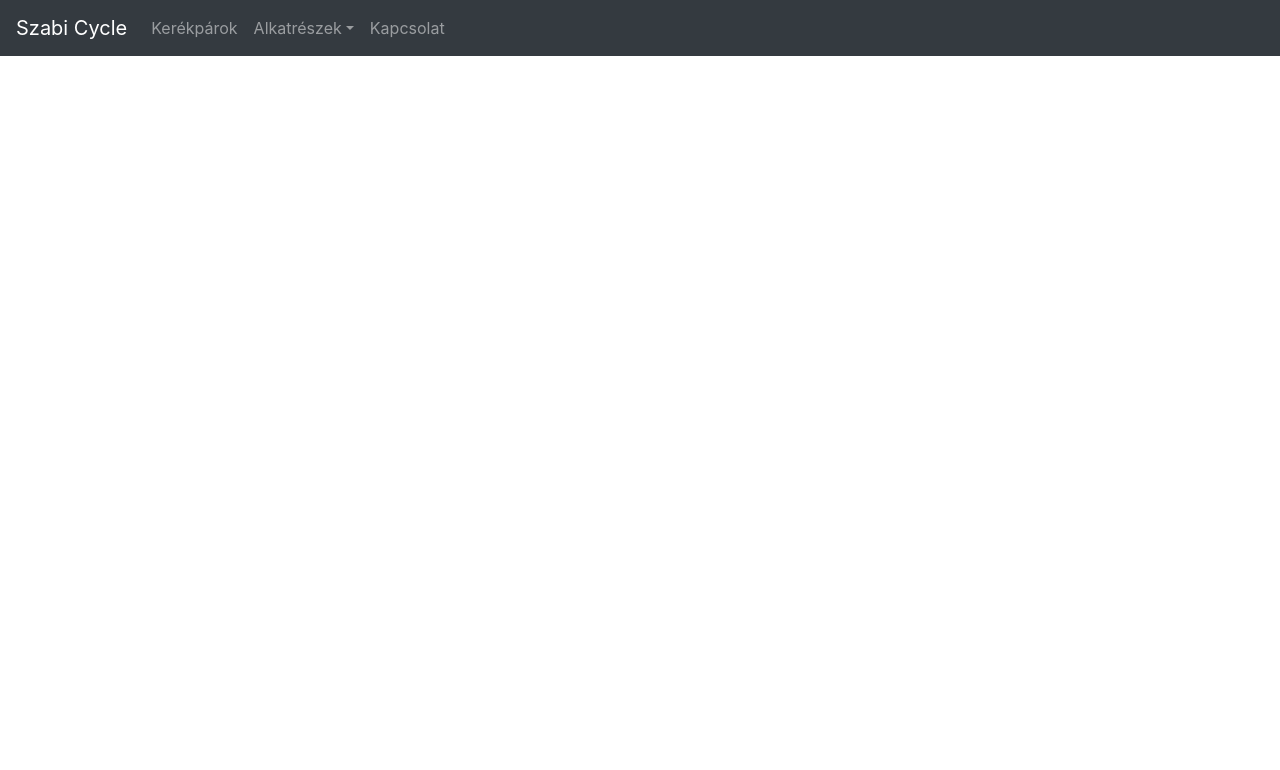
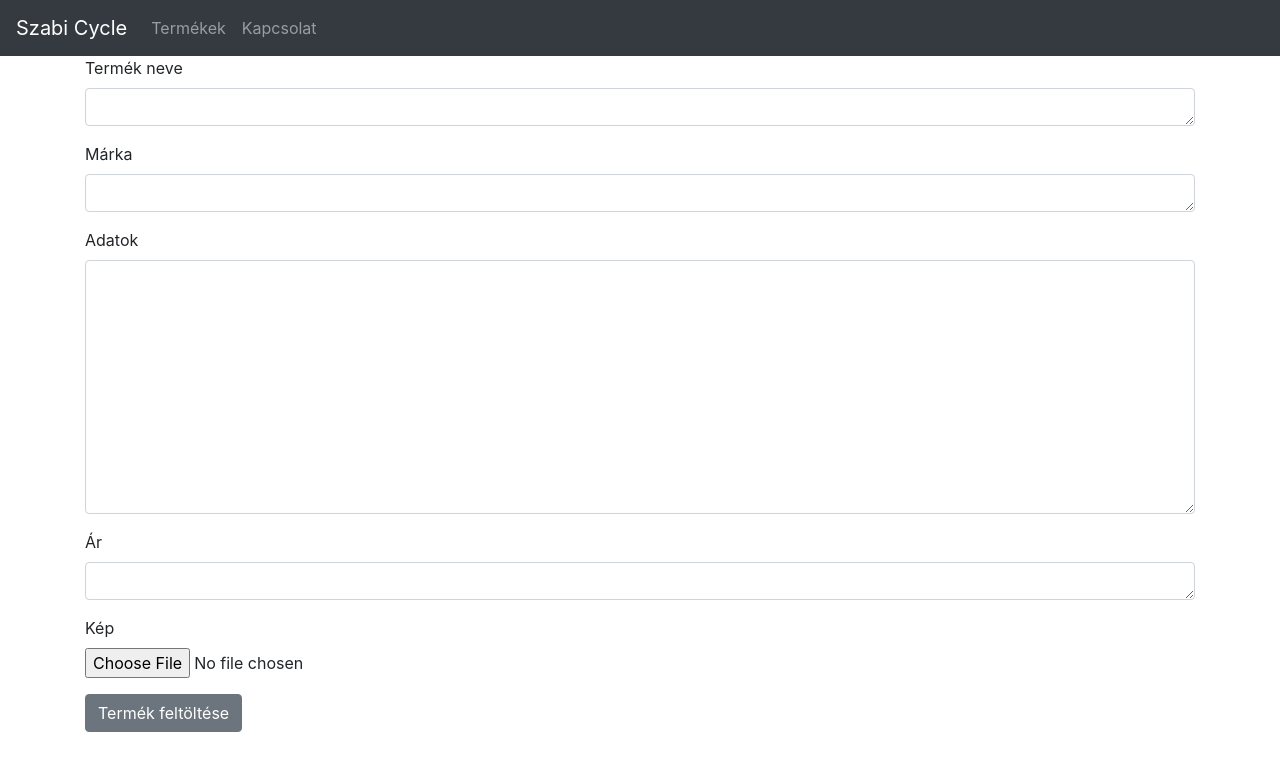
Before and after one commit to LibLev/szabi-cycle-frontend, a React (Create React App) app: page /newProduct in a window 1280 px wide. Shown: the top 770 px of the page. Built offline with nearby package versions, Linux system fonts and the light colour scheme.

Commit message:
product page and cards has been added

```diff
--- a/package.json
+++ b/package.json
@@ -36,5 +36,6 @@
   },
   "devDependencies": {
     "react-router-dom": "^5.1.2"
-  }
+  },
+  "proxy" : "http://localhost:8080"
 }
--- a/src/App.js
+++ b/src/App.js
@@ -3,9 +3,9 @@ import './App.css';
 import NavBar from "./components/navbar/navbar";
 import {Switch, Route} from "react-router-dom";
 import Home from "./components/home/home";
-import Connection from "./components/connection/connection"
-import Bicycle from "./components/product/bicycle/product";
-
+import Connection from "./components/connection/connection";
+import allProduct from "./components/product/allProduct";
+import newProduct from "./components/product/newProduct";
 
 class App extends Component {
 
@@ -16,8 +16,9 @@ class App extends Component {
                 <NavBar/>
                 <Switch>
                     <Route path="/home" component={Home}/>
+                    <Route path="/allProducts" component={allProduct}/>
                     <Route path="/connection" component={Connection}/>
-                    <Route path="/bicycles" component={Bicycle}/>
+                    <Route path="/newProduct" component={newProduct}/>
                 </Switch>
             </div>
         );
--- a/src/components/connection/connection.jsx
+++ b/src/components/connection/connection.jsx
@@ -8,20 +8,20 @@ class Connection extends Component {
             <div className="container">
                 <form>
                     <div className="form-group">
-                        <label htmlFor="exampleFormControlInput1">Email address</label>
+                        <label htmlFor="exampleFormControlInput1">Email cím</label>
                         <input type="email" className="form-control" id="exampleFormControlInput1"
                                placeholder="name@example.com"/>
                     </div>
                     <div className="form-group">
-                        <label htmlFor="exampleFormControlTextarea1">Title</label>
+                        <label htmlFor="exampleFormControlTextarea1">Tárgy</label>
                         <textarea className="form-control" id="exampleFormControlTextarea1" rows="1"></textarea>
                     </div>
                     <div className="form-group">
-                        <label htmlFor="exampleFormControlTextarea1">Message</label>
+                        <label htmlFor="exampleFormControlTextarea1">Üzenet</label>
                         <textarea className="form-control" id="exampleFormControlTextarea1" rows="10"></textarea>
                     </div>
                     <div>
-                        <button type="button" className="btn btn-secondary">Send</button>
+                        <button type="button" className="btn btn-secondary">Küldés</button>
                     </div>
                 </form>
             </div>
--- a/src/components/home/home.jsx
+++ b/src/components/home/home.jsx
@@ -2,12 +2,6 @@ import React, {Component} from "react";
 import 'bootstrap/dist/css/bootstrap.css';
 
 class Home extends Component {
-
-    getLastFourProdut = () => {
-        return(
-            <h1>Ezek itt termékek lesznek</h1>
-        )
-    };
 
 
     render() {
--- a/src/components/navbar/navbar.jsx
+++ b/src/components/navbar/navbar.jsx
@@ -1,6 +1,6 @@
 import React, {Component} from "react";
 import 'bootstrap/dist/css/bootstrap.css';
-import {Navbar, Nav, NavDropdown} from 'react-bootstrap';
+import {Navbar, Nav} from 'react-bootstrap';
 
 class NavBar extends Component {
 
@@ -12,15 +12,7 @@ class NavBar extends Component {
                 <Navbar.Toggle aria-controls="responsive-navbar-nav" />
                 <Navbar.Collapse id="responsive-navbar-nav">
                     <Nav className="mr-auto">
-                        <Nav.Link href="/bicycles">Kerékpárok</Nav.Link>
-                        <NavDropdown title="Alkatrészek" id="collasible-nav-dropdown">
-                            <NavDropdown.Item href="#action/3.1">Kormányok</NavDropdown.Item>
-                            <NavDropdown.Item href="#action/3.2">Fékek</NavDropdown.Item>
-                            <NavDropdown.Item href="#action/3.2">Fékkarok</NavDropdown.Item>
-                            <NavDropdown.Item href="#action/3.3">Hajtások</NavDropdown.Item>
-                            <NavDropdown.Item href="#action/3.3">Nyergek</NavDropdown.Item>
-                            <NavDropdown.Item href="#action/3.3">Váltók</NavDropdown.Item>
-                        </NavDropdown>
+                        <Nav.Link href="/allProducts">Termékek</Nav.Link>
                         <Nav.Link href="/connection">Kapcsolat</Nav.Link>
                     </Nav>
                 </Navbar.Collapse>
--- /dev/null
+++ b/src/components/product/allProduct.jsx
@@ -0,0 +1,39 @@
+import React, {Component} from "react";
+import axios from "axios";
+import 'bootstrap/dist/css/bootstrap.css';
+import Product from "./product";
+
+class AllProduct extends Component {
+
+    state = {
+        data: []
+    };
+
+    async getProducts() {
+        axios.defaults.headers.get["Access-Control-Allow-Origin"] = "*";
+        await axios.get(`http://localhost:8080/products/get-all-product`)
+            .then((response) => {
+                    this.setState({data: response.data})
+                },
+                (error) => {
+                    console.log(error)
+                }
+            )
+    }
+
+    componentDidMount() {
+        this.getProducts()
+    }
+
+    render() {
+        return (
+            <div className="container-md">
+                <div className="row">
+                    {this.state.data.map((d) => (<Product data={d}/>))}
+                </div>
+            </div>
+        )
+    }
+}
+
+export default AllProduct;
--- a/src/components/product/bicycle/product.jsx
+++ /dev/null
@@ -1,19 +0,0 @@
-import React, {Component} from "react";
-import 'bootstrap/dist/css/bootstrap.css';
-
-class Bicycle extends Component {
-
-    state = {
-        data: null
-    }
-
-    render() {
-        return (
-            <h1>Itt is termékek lesznek</h1>
-        )
-    }
-
-
-}
-
-export default Bicycle;
--- /dev/null
+++ b/src/components/product/newProduct.jsx
@@ -0,0 +1,86 @@
+import React, {Component} from "react";
+import 'bootstrap/dist/css/bootstrap.css';
+import axios from "axios";
+
+class newProduct extends Component {
+
+    state = {
+      name : "",
+      brand : "",
+      about : "",
+      price : "",
+      productPic : ""
+    };
+
+    constructor(props) {
+        super(props);
+    }
+
+    onChangeName = (event) => {
+        this.setState({name: event.target.value});
+        console.log(this.state.name)
+    };
+
+    onChangeBrand = (event) => {
+        this.setState({brand: event.target.value})
+    };
+
+    onChangeAbout = (event) => {
+        this.setState({about: event.target.value})
+    };
+
+    onChangePrice = (event) => {
+        this.setState({price: event.target.value})
+    };
+
+    onChangeProductPic = (event) => {
+        this.setState({productPic: event.target.files[0]})
+    };
+
+    productAdding = () =>{
+        const fd = new FormData();
+        fd.append("image",this.state.productPic, this.state.productPic.name);
+        axios.post("http://localhost:8080/products/add-new-product",{
+            name : this.state.name,
+            brand : this.state.brand,
+            about : this.state.about,
+            price : this.state.price,
+            productPic : fd
+        }).then(resp => console.log(resp));
+        window.location = "/allProduct";
+    };
+
+    render() {
+        return (
+            <div className="container-md">
+                <form>
+                    <div className="form-group">
+                        <label htmlFor="exampleFormControlTextarea1">Termék neve</label>
+                        <textarea name="name" value={this.state.name} onChange={this.onChangeName} className="form-control" id="exampleFormControlTextarea1" rows="1"/>
+                    </div>
+                    <div className="form-group">
+                        <label htmlFor="exampleFormControlTextarea1">Márka</label>
+                        <textarea name="brand" value={this.state.brand} onChange={this.onChangeBrand} className="form-control" id="exampleFormControlTextarea1" rows="1"/>
+                    </div>
+                    <div className="form-group">
+                        <label htmlFor="exampleFormControlTextarea1">Adatok</label>
+                        <textarea name="about" value={this.state.about} onChange={this.onChangeAbout} className="form-control" id="exampleFormControlTextarea1" rows="10"/>
+                    </div>
+                    <div className="form-group">
+                        <label htmlFor="exampleFormControlTextarea1">Ár</label>
+                        <textarea name="price" value={this.state.price} onChange={this.onChangePrice} className="form-control" id="exampleFormControlTextarea1" rows="1"/>
+                    </div>
+                    <div className="form-group">
+                        <label htmlFor="exampleFormControlFile1">Kép</label>
+                        <input name="productPic" onChange={this.onChangeProductPic} type="file" className="form-control-file" id="exampleFormControlFile1"/>
+                    </div>
+                    <div>
+                        <button type="button" className="btn btn-secondary" onClick={this.productAdding}>Termék feltöltése</button>
+                    </div>
+                </form>
+            </div>
+        )
+    }
+}
+
+export default newProduct;
```
Also changed, not shown: src/components/product/accessories/accessories.jsx (deleted, +0 -14 lines), src/components/product/part/part.jsx (deleted, +0 -14 lines), src/components/product/product.jsx (added, +26 -0 lines).
